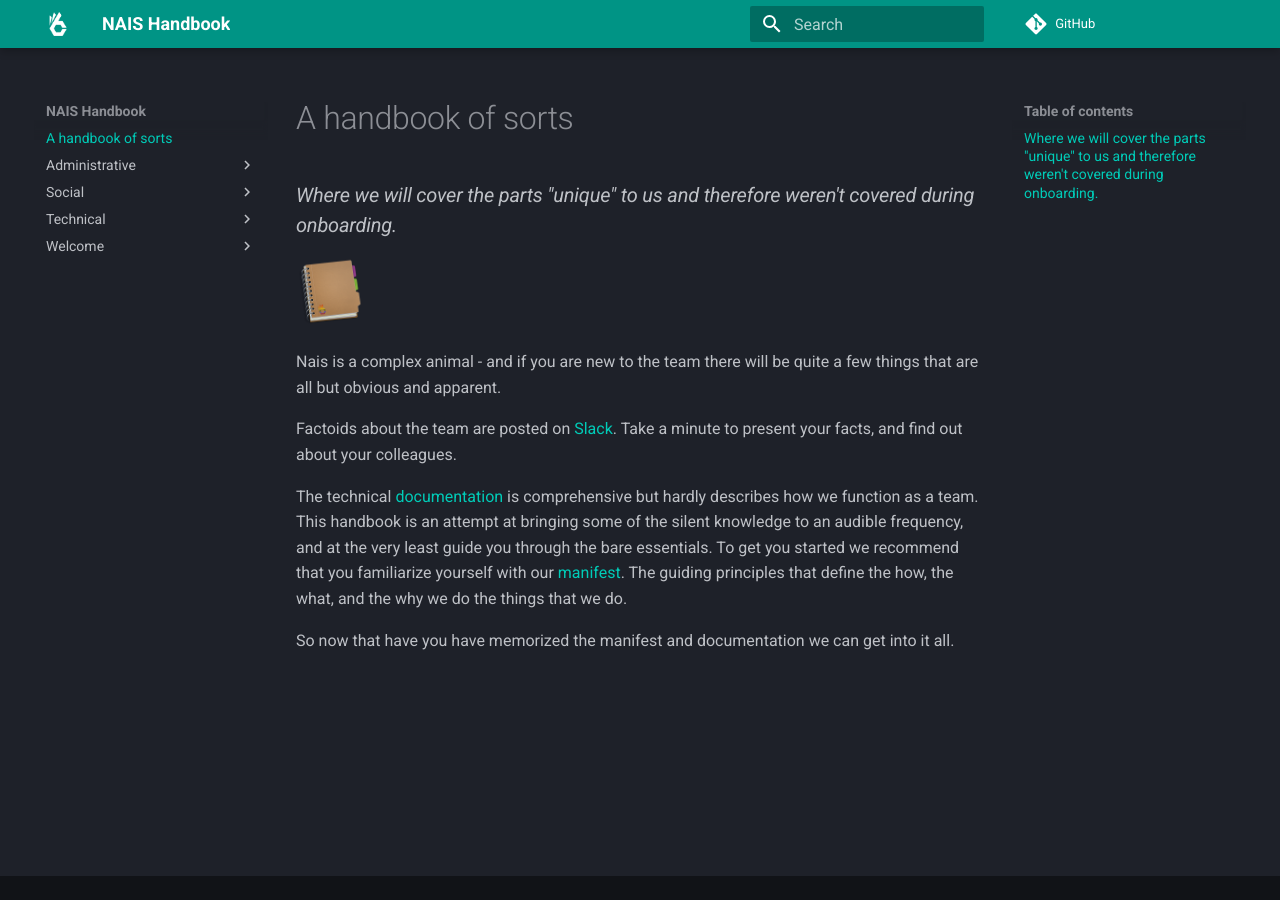
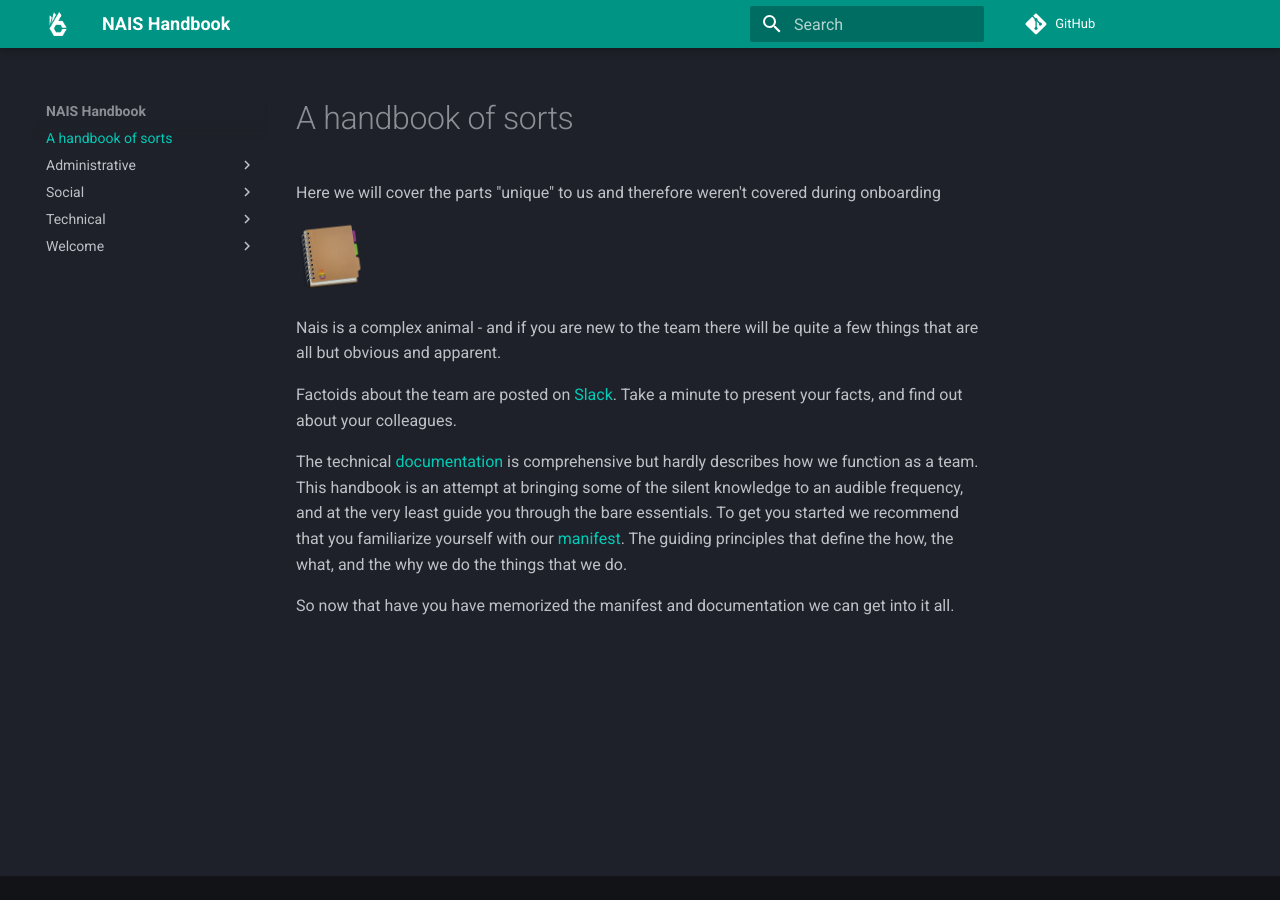
Before and after one commit to nais/handbook, an MkDocs documentation site: the page built from docs/README.md, in a window 1280 px wide. Built offline with MkDocs 1.6.1 and Material for MkDocs 9.7.7, drawn with Linux system fonts in a browser that asks for light colours; comment, search, counter and statistics services are not loaded.

Commit message:
Remove ToC from start page

```diff
--- a/docs/README.md
+++ b/docs/README.md
@@ -1,7 +1,6 @@
-
 # A handbook of sorts
 
-### _Where we will cover the parts "unique" to us and therefore weren't covered during onboarding._
+Here we will cover the parts "unique" to us and therefore weren't covered during onboarding
 
 <p align="left">
   <img width="70" height="70" src="assets/nais-handbook.png">
```
